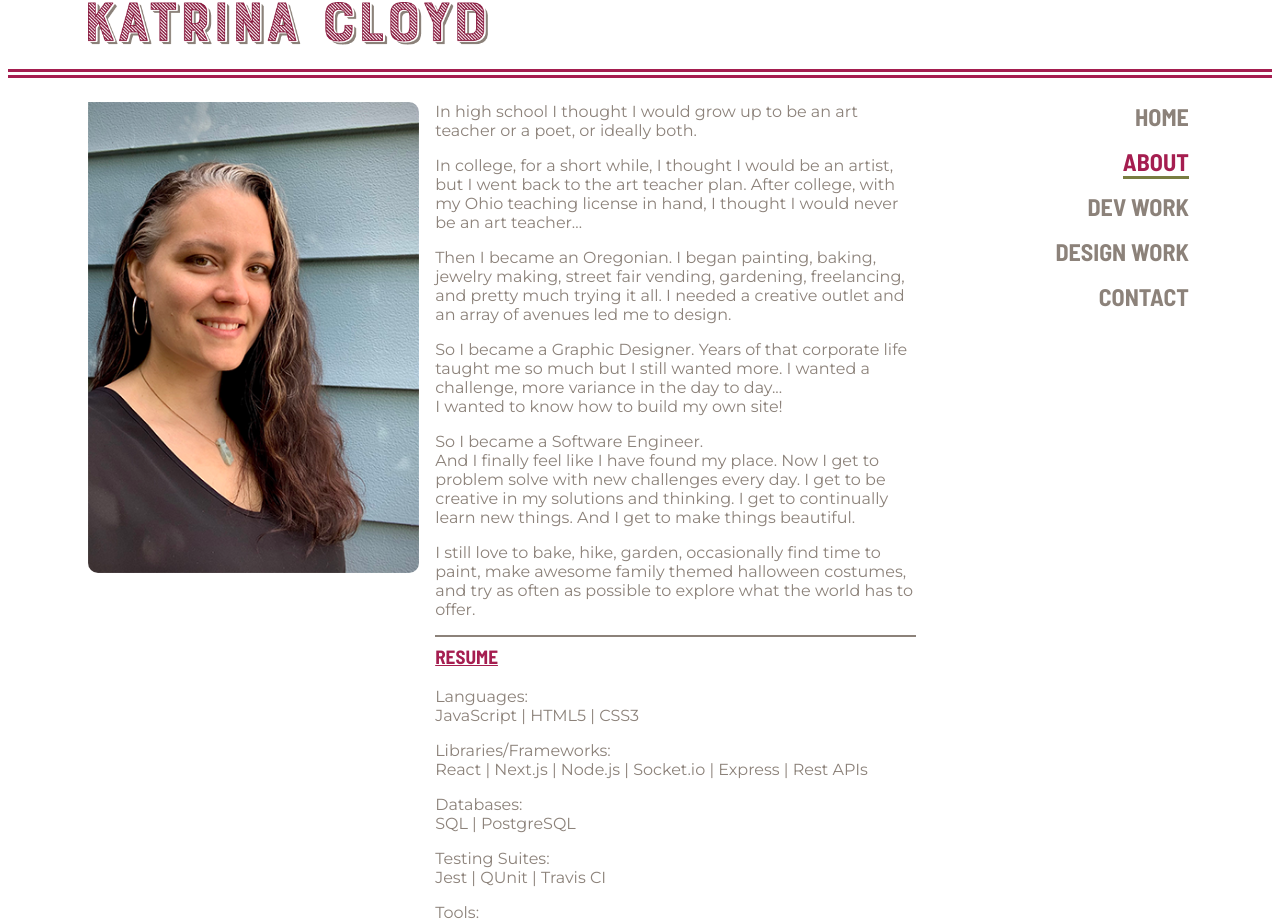
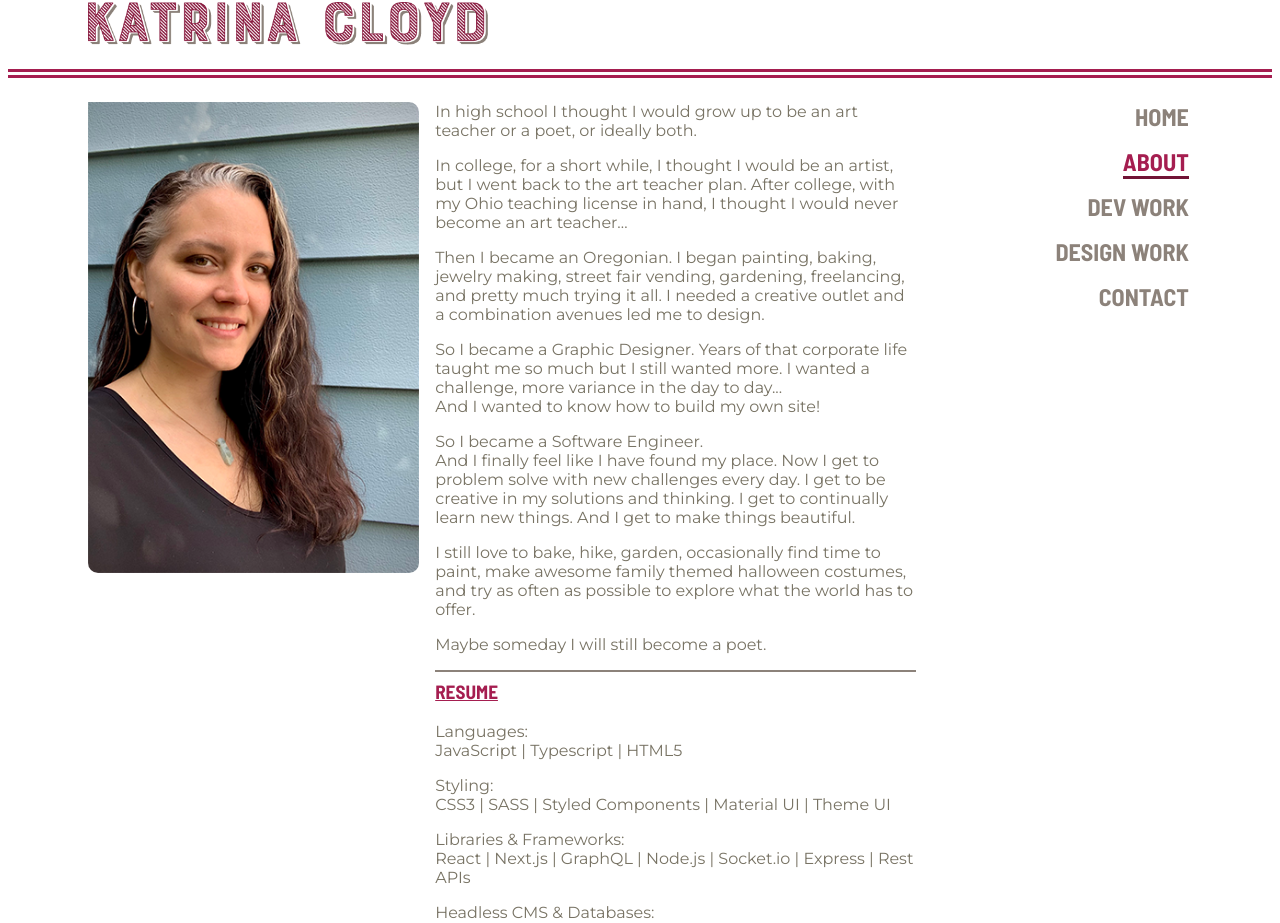
Before and after one commit to KatrinaCloyd/katrina-cloyd-portfolio, a Next.js app: page /About in a window 1280 px wide. Shown: the part 22-945 px from the top of the page. Built offline with nearby package versions, Linux system fonts and the light colour scheme.

Commit message:
Update resume, about, schema details, and green color

```diff
--- a/data/data.js
+++ b/data/data.js
@@ -4,17 +4,17 @@ const work = [
     category: "dev",
     title: "Schema Partners",
     oneLiner:
-      "Primary marketing site for new M&A Consultant and Certified Valuation Analyst ",
+      " Schema Partners is a primary marketing site for a local M&A Consultant and Certified Valuation Analyst ",
     note: "Edward Roney.",
     tech: "JavaScript | React | Next | HTML | CSS",
     github: "https://github.com/KatrinaCloyd/schemapartners",
     liveSite: "https://www.schemapartners.com/",
     npmLink: null,
     blurb1:
-      "This is a new contact and informational site for a local Portland Consultant and Valuation Analyst. This was an individual project built for the client from logo design, UI/UX design, through to the live active site.",
+      "This is a new contact and informational site for a local Portland Consultant and Valuation Analyst. This was a freelance project built for the client from initial logo design, through UI/UX design, and to this live site. Created with clarity, simplicity, and design in mind, the site carries these things responsively through all screen sizes.",
     blurb2: null,
     blurb3:
-      "To read more about the design process or to see the evolution of the Schema Partners logo, see my design work page.",
+      "To read more about the design process or to see the evolution of the Schema Partners logo, see my design work page. (coming soon...)",
     video: "/SP.mp4",
     image1: "/SP.png",
     image2: null,
--- a/pages/About.js
+++ b/pages/About.js
@@ -13,18 +13,18 @@ export default function About() {
         <p>
           In college, for a short while, I thought I would be an artist, but I
           went back to the art teacher plan. After college, with my Ohio
-          teaching license in hand, I thought I would never be an art teacher…
+          teaching license in hand, I thought I would never become an art teacher…
         </p>
         <p>
           Then I became an Oregonian. I began painting, baking, jewelry making,
           street fair vending, gardening, freelancing, and pretty much trying it
-          all. I needed a creative outlet and an array of avenues led me to
+          all. I needed a creative outlet and a combination avenues led me to
           design.
         </p>
         <p>
           So I became a Graphic Designer. Years of that corporate life taught me
           so much but I still wanted more. I wanted a challenge, more variance
-          in the day to day... <br />I wanted to know how to build my own site!
+          in the day to day... <br />And I wanted to know how to build my own site!
         </p>
         <p>
           So I became a Software Engineer.
@@ -39,10 +39,10 @@ export default function About() {
           make awesome family themed halloween costumes, and try as often as
           possible to explore what the world has to offer.
         </p>
-        {/* <p>Maybe someday I will still become a poet.</p> */}
+        <p>Maybe someday I will still become a poet.</p>
         <hr></hr>
         <a
-          href="/KatrinaCloyd2021.pdf"
+          href="/KatrinaCloyd2022.pdf"
           className={styles.resume}
           target="_blank"
         >
@@ -52,16 +52,20 @@ export default function About() {
         <br />
         <p>
           Languages: <br />
-          JavaScript | HTML5 | CSS3{" "}
+          JavaScript | Typescript | HTML5
         </p>
         <p>
-          Libraries/Frameworks:
-          <br />
-          React | Next.js | Node.js | Socket.io | Express | Rest APIs{" "}
+          Styling: <br />
+          CSS3 | SASS | Styled Components | Material UI | Theme UI
         </p>
         <p>
-          Databases: <br />
-          SQL | PostgreSQL
+          Libraries & Frameworks:
+          <br />
+          React | Next.js | GraphQL | Node.js | Socket.io | Express | Rest APIs
+        </p>
+        <p>
+          Headless CMS & Databases: <br />
+          Contentful | Strapi | MySQL | SQL | PostgreSQL
         </p>
         <p>
           Testing Suites: <br />
@@ -69,9 +73,12 @@ export default function About() {
         </p>
         <p>
           Tools: <br />
-          GitHub | VScode | Miro | Slack | Smartsheet | Trello <br />{" "}
-          Illustrator | InDesign | Photoshop
-        </p>{" "}
+          Git | GitHub | Bitbucket | Jira | VScode | Miro | Slack | Smartsheet | Trello | Illustrator | InDesign | Photoshop
+        </p>
+        <p>
+          Currently learning: <br />
+          Vue | Nuxt
+        </p>
       </article>
     </section>
   );
--- a/styles/About.module.css
+++ b/styles/About.module.css
@@ -20,11 +20,11 @@
     font-family: var(--headerfont);
     font-size: 1.2rem;
     text-decoration: underline;
-    transition: color 300ms ease-in-out;
+    transition: color .2s ease-in-out;
 }
 
 .resume:hover{
-    color: var(--green);
+    color: var(--dkmaroon);
 }
 
 @media (max-width: 600px) {
--- a/styles/Nav.module.css
+++ b/styles/Nav.module.css
@@ -14,16 +14,16 @@
     margin: 0 .2rem .8rem .2rem;
     border-bottom: 3px solid white;
     cursor: pointer;
-    transition: color, border-bottom 300ms ease-in-out;
+    transition: all .2s ease-in-out;
 }
 
 .navItem:hover{
-    color: var(--green);
+    color: var(--dkmaroon);
 }
 
 .selected{
     color: var(--maroon);
-    border-bottom: 3px solid var(--green);
+    border-bottom: 3px solid var(--dkmaroon);
 }
 
 @media (max-width: 600px) {
--- a/styles/globals.css
+++ b/styles/globals.css
@@ -11,14 +11,15 @@ body {
   margin: 0;
   font-family: var(--bodyfont);
   font-weight: 100;
-  color: var(--grey);
+  color: var(--textgrey);
 
   /* COLORS */
   --grey: rgb(140, 130, 122);
+  --textgrey: rgb(120, 115, 100);
   --ltgrey: rgb(181, 173, 165);
   --maroon: rgb(165, 30, 80);
   --btngrey: rgba(181, 173, 165, 0.3);
-  --green: rgb(120, 125, 65);
+  --dkmaroon: rgb(113, 20, 54);
 
   /* FONTS */
   --bodyfont: "Montserrat", sans-serif;
@@ -55,7 +56,7 @@ button {
   box-shadow: 3px 3px var(--ltgrey);
   padding: 0.1rem 1.5rem;
   cursor: pointer;
-  transition: all 300ms ease-in-out;
+  transition: all .2s ease-in-out;
 }
 
 button:hover {
--- a/styles/workDetail.module.css
+++ b/styles/workDetail.module.css
@@ -24,11 +24,11 @@
     margin: 0 .3rem;
     padding: .2rem;
     border-bottom: 3px solid white;
-    transition: border 300ms ease-in-out;
+    transition: border .2s ease-in-out;
 }
 
 .icon:hover{
-    border-bottom: 3px solid var(--green);
+    border-bottom: 3px solid var(--dkmaroon);
 }
 
 .detailImgContainer{
--- a/styles/workList.module.css
+++ b/styles/workList.module.css
@@ -60,11 +60,11 @@
     margin: 0 .3rem;
     padding: .2rem;
     border-bottom: 3px solid white;
-    transition: border 300ms ease-in-out;
+    transition: border .2s ease-in-out;
 }
 
 .icon:hover{
-    border-bottom: 3px solid var(--green);
+    border-bottom: 3px solid var(--dkmaroon);
 }
 
 @media (max-width: 650px) {
```
Also changed, not shown: styles/Contact.module.css (+4 -4 lines), 2 other files (tests, documents, lock files or other folders).
